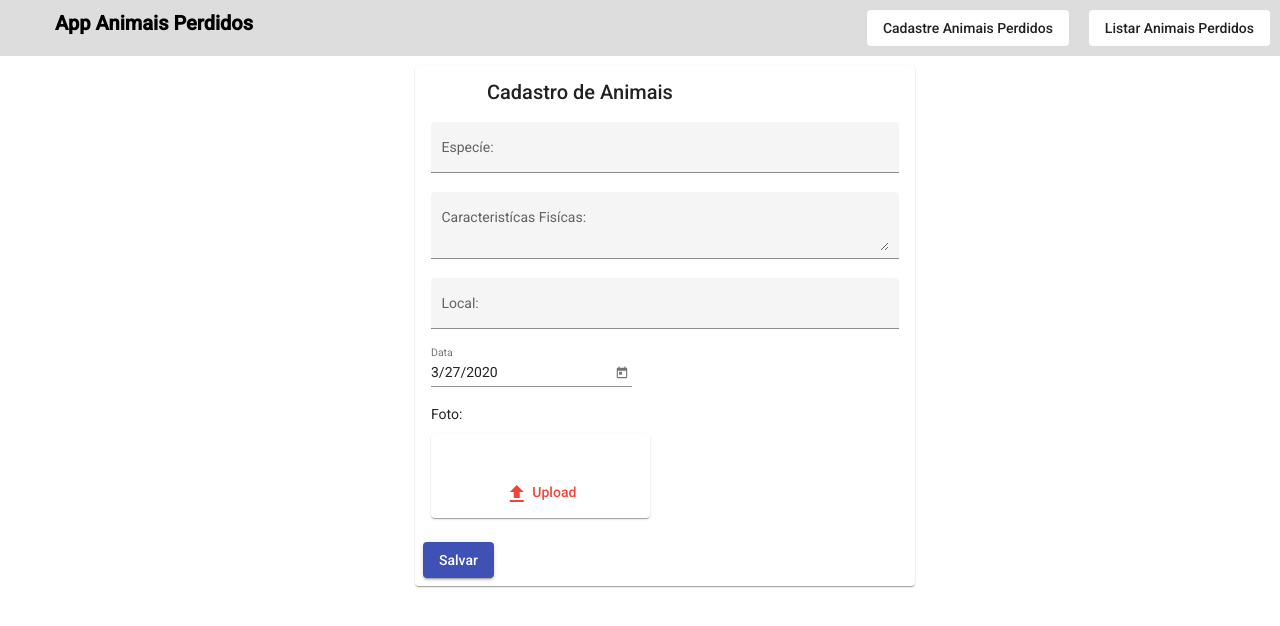
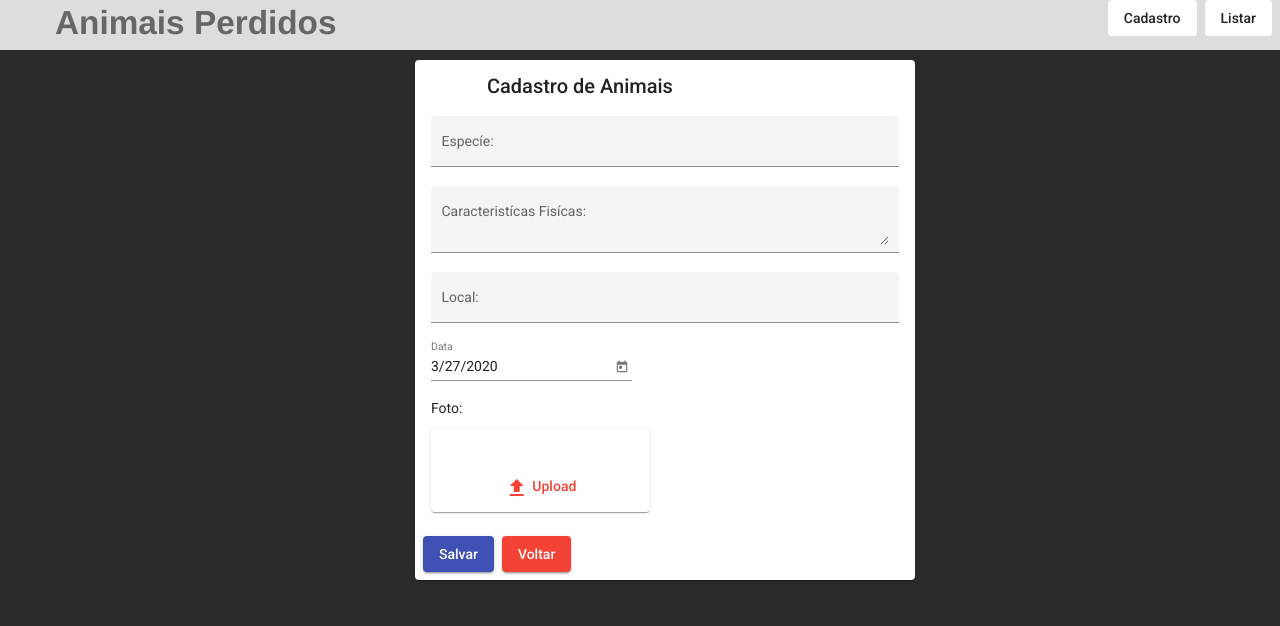
Before and after one commit to lorraynenevesdev/app-animal-perdido, an Angular app: page /cadastro-animais-perdidos in a window 1280 px wide. Shown: the top 626 px of the page. Built offline with nearby package versions, Linux system fonts and the light colour scheme.

Commit message:
Alterações feitas no layot

```diff
--- a/src/app/app.component.css
+++ b/src/app/app.component.css
@@ -9,11 +9,15 @@ h2{
 }
 .item-4 span{
     font-weight: bold;
-    font-size: 15pt;
+    font-size: 25pt;
     margin: 5px;
-    line-height: 27px;
+    line-height: 45px;
+    font-family: Helvetica, sans-serif;
+    color: #666666;
 }
 
 html, body{
     height:100% ;
+    background-color: #2b2b2b;
+
 }
--- a/src/app/app.component.html
+++ b/src/app/app.component.html
@@ -6,11 +6,11 @@
     fxLayoutAlign="center"
     fxLayoutGap="10px"
     fxLayoutGap.xs="0" style="background:#ddd; min-height: 50px;">
-      <div class="item item-4" fxFlex fxFlexOffset="50px"  fxFlexOffset.xs="0"><span style="line-height:47px;">App Animais Perdidos</span></div>
+      <div class="item item-4" fxFlex fxFlexOffset="50px"  fxFlexOffset.xs="0"><span>Animais Perdidos</span></div>
       <div class="item item-5 example-button-row" fxFlex>
 
-          <a routerLink= "/lista-animais-perdidos" mat-flat-button style="margin:10px;" >Listar Animais Perdidos</a>
-          <a routerLink= "/cadastro-animais-perdidos" mat-flat-button style="margin:10px;" >Cadastre Animais Perdidos</a>
+          <a routerLink= "/lista-animais-perdidos" mat-flat-button>Listar</a>
+          <a routerLink= "/cadastro-animais-perdidos" mat-flat-button >Cadastro</a>
 
       </div>
   </div>
--- a/src/app/cadastro-animais-perdidos/cadastro-animais-perdidos.component.css
+++ b/src/app/cadastro-animais-perdidos/cadastro-animais-perdidos.component.css
@@ -21,3 +21,12 @@ li {
     min-width: 300px;
     max-height: -webkit-fill-available;
   }
+  .alerta-cadastro {
+    background:#696969;
+    color:white;
+    padding: 5px;
+    border-radius: 5px;
+    margin-bottom: 10px;
+    line-height: 25px;
+
+  }
--- a/src/app/cadastro-animais-perdidos/cadastro-animais-perdidos.component.html
+++ b/src/app/cadastro-animais-perdidos/cadastro-animais-perdidos.component.html
@@ -11,7 +11,7 @@
 
                     <div class="item item-2" fxFlex fxFlexOffset="50px" fxFlex="500px" style="margin-bottom:500px"    fxFlexOffset.xs="0">
 
-                        <div *ngIf="response" style="background:#696969; color:white; padding: 5px; border-radius: 5px;">
+                        <div *ngIf="response" class="alerta-cadastro">
                             <p>Animal Cadastrado com Sucesso!</p>
                         </div>
 
@@ -53,12 +53,6 @@
                                                     <mat-datepicker #picker></mat-datepicker>
                                                     </mat-form-field>
 
-                                                    <!-- <mat-form-field>
-                                                        <mat-label> Foto: </mat-label>
-                                                        <input matInput [matDatepicker]="picker" [(ngModel)] = "request.quando" >
-                                                        <mat-datepicker-toggle matSuffix [for]="picker"></mat-datepicker-toggle>
-                                                        <mat-datepicker #picker></mat-datepicker>
-                                                    </mat-form-field> -->
                                             </div>
 
                                     <label>Foto:</label>
@@ -89,6 +83,7 @@
 
                             <mat-card-actions>
                                  <button mat-raised-button color="primary" (click)="save()">Salvar</button>
+                                 <a routerLink= "/lista-animais-perdidos" mat-raised-button color = "warn"> Voltar</a>
                             </mat-card-actions>
                         </mat-card>
                 </div>
@@ -98,16 +93,3 @@
         </div>
     </div>
 </div>
-
-
-
-
-
-
-<div *ngIf = "response">
-    <h3>Cadastrado com Sucesso ! </h3>
-    <label>Especíe: {{response.data.especie}}</label> <br>
-    <label>Caracteristícas Fisícas: {{response.data.caracteristicas_fisicas}}</label><br>
-    <label>Local: {{response.data.onde}}</label><br>
-    <label>Data: {{response.data.quando}}</label><br>
-</div>
--- a/src/app/update-animais-perdidos/update-animais-perdidos.component.css
+++ b/src/app/update-animais-perdidos/update-animais-perdidos.component.css
@@ -13,3 +13,12 @@ li {
   .example-full-width {
     width: 100%;
   }
+  .alerta-cadastro {
+    background:#696969;
+    color:white;
+    padding: 5px;
+    border-radius: 5px;
+    margin-bottom: 10px;
+    line-height: 25px;
+
+  }
--- a/src/app/update-animais-perdidos/update-animais-perdidos.component.html
+++ b/src/app/update-animais-perdidos/update-animais-perdidos.component.html
@@ -11,7 +11,7 @@
 
                     <div class="item item-2" fxFlex fxFlexOffset="50px" fxFlex="500px" style="margin-bottom:500px"    fxFlexOffset.xs="0">
 
-                            <div *ngIf="response" style="background:#696969; color:white; padding: 5px; border-radius: 5px;">
+                            <div *ngIf="response" class="alerta-cadastro">
                                     <p>Animal Atualiizado com Sucesso!</p>
                                 </div>
 
@@ -87,7 +87,10 @@
 
                                     <mat-card-actions>
                                          <button mat-raised-button color="primary" (click)="update()">Salvar</button>
+                                         <a routerLink= "/lista-animais-perdidos" mat-raised-button color = "warn"> Voltar</a>
                                     </mat-card-actions>
+
+
                                 </mat-card>
                     </div>
                 </div>
--- a/src/index.html
+++ b/src/index.html
@@ -9,7 +9,7 @@
   <link href="https://fonts.googleapis.com/css?family=Roboto:300,400,500&display=swap" rel="stylesheet">
   <link href="https://fonts.googleapis.com/icon?family=Material+Icons" rel="stylesheet">
 </head>
-<body class="mat-typography">
+<body style="background-color: #2b2b2b"  class="mat-typography">
   <app-root></app-root>
 </body>
 </html>
```
